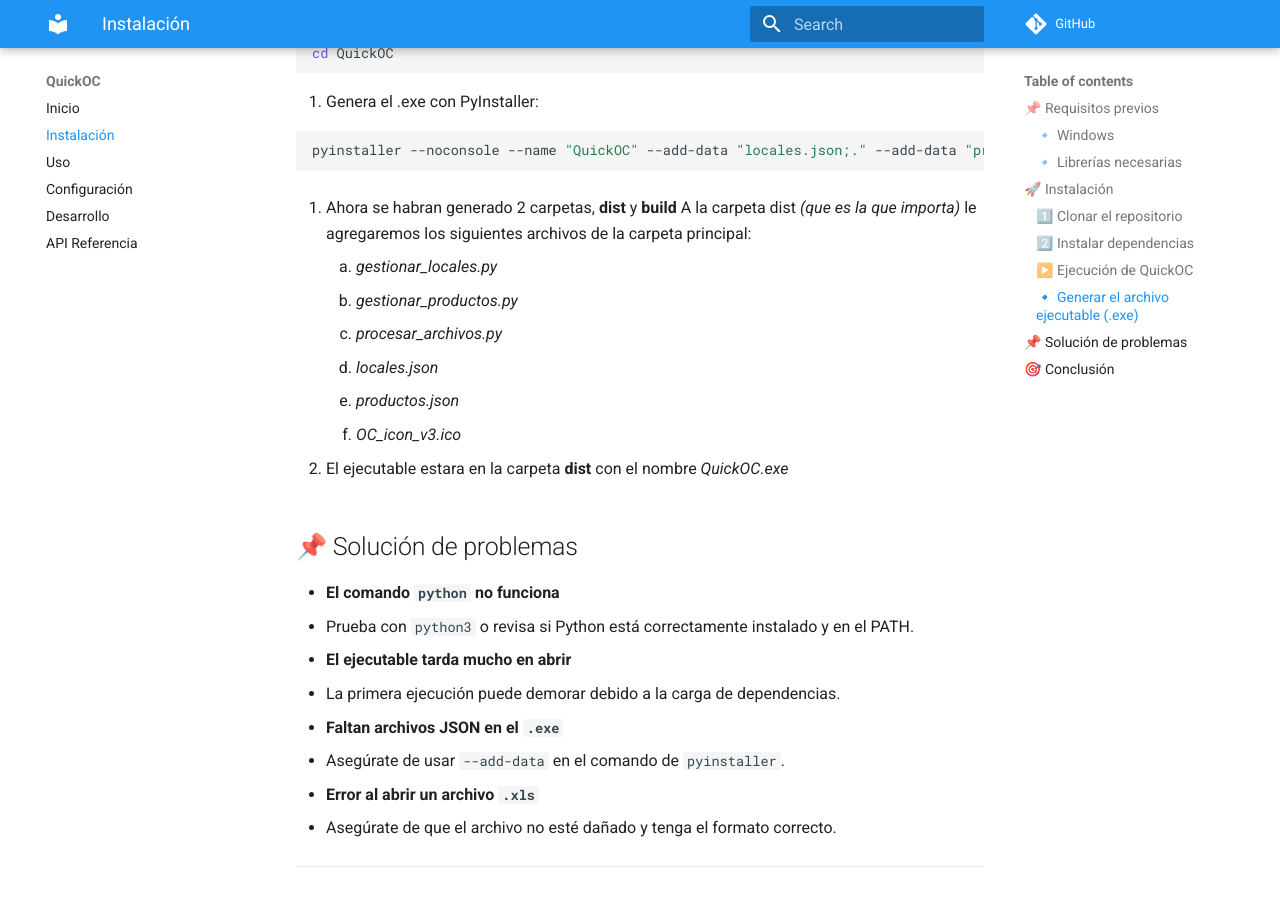
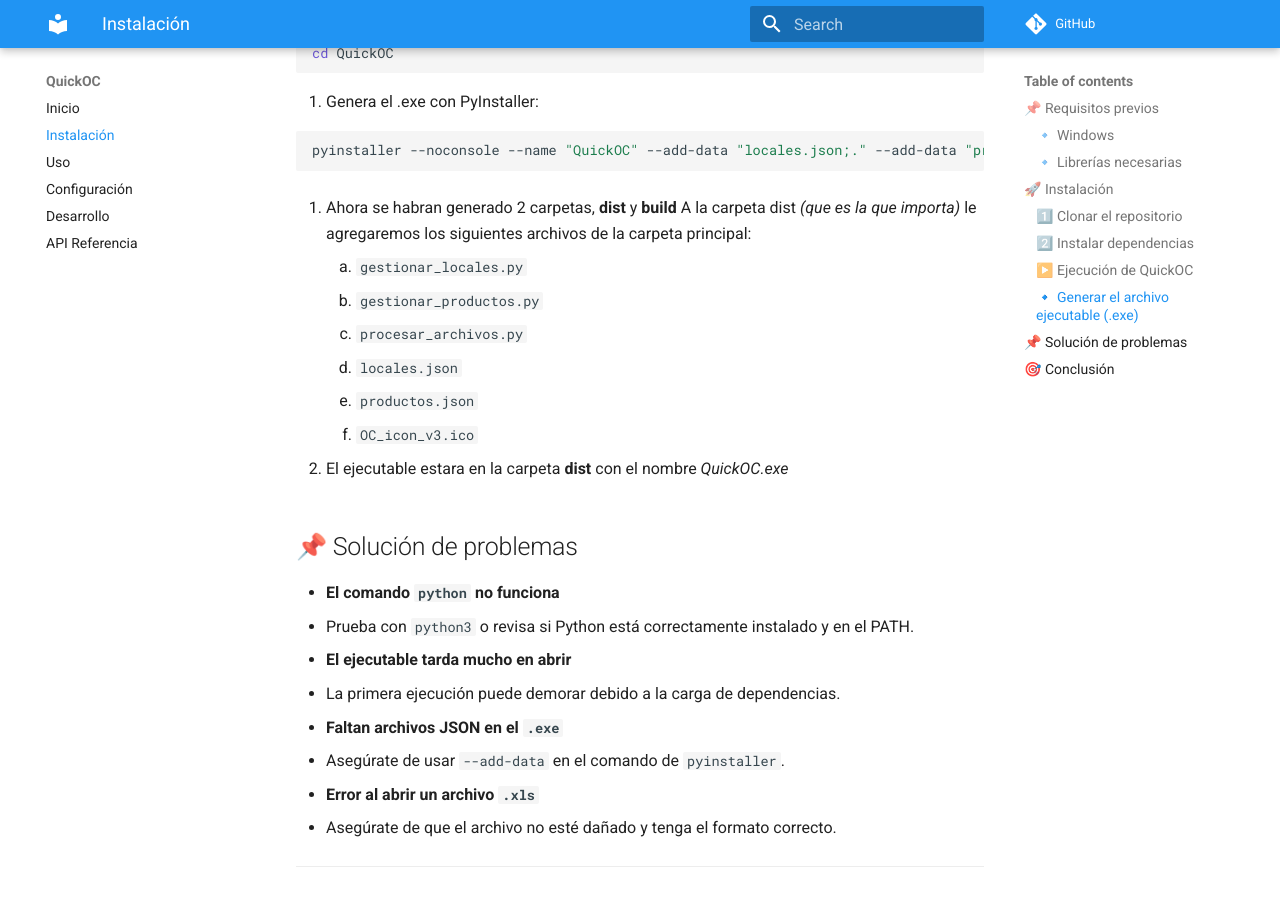
Before and after one commit to Mafriones/QuickOC, an MkDocs documentation site: the page built from docs/installation.md, in a window 1280 px wide and 900 px high, scrolled down 1317 px. Built offline with MkDocs 1.6.1 and Material for MkDocs 9.7.7, drawn with Linux system fonts in a browser that asks for light colours; comment, search, counter and statistics services are not loaded.

````diff
--- a/docs/installation.md
+++ b/docs/installation.md
@@ -55,12 +55,12 @@ pyinstaller --noconsole --name "QuickOC" --add-data "locales.json;." --add-data
 
 3. Ahora se habran generado 2 carpetas, **dist** y **build**
 A la carpeta dist *(que es la que importa)* le agregaremos los siguientes archivos de la carpeta principal:
-    1. *gestionar_locales.py*
-    2. *gestionar_productos.py*
-    3. *procesar_archivos.py*
-    4. *locales.json*
-    5. *productos.json*
-    6. *OC_icon_v3.ico*
+    1. ```gestionar_locales.py```
+    2. ```gestionar_productos.py```
+    3. ```procesar_archivos.py```
+    4. ```locales.json```
+    5. ```productos.json```
+    6. ```OC_icon_v3.ico```
 
 4. El ejecutable estara en la carpeta **dist** con el nombre *QuickOC.exe*
 
````
